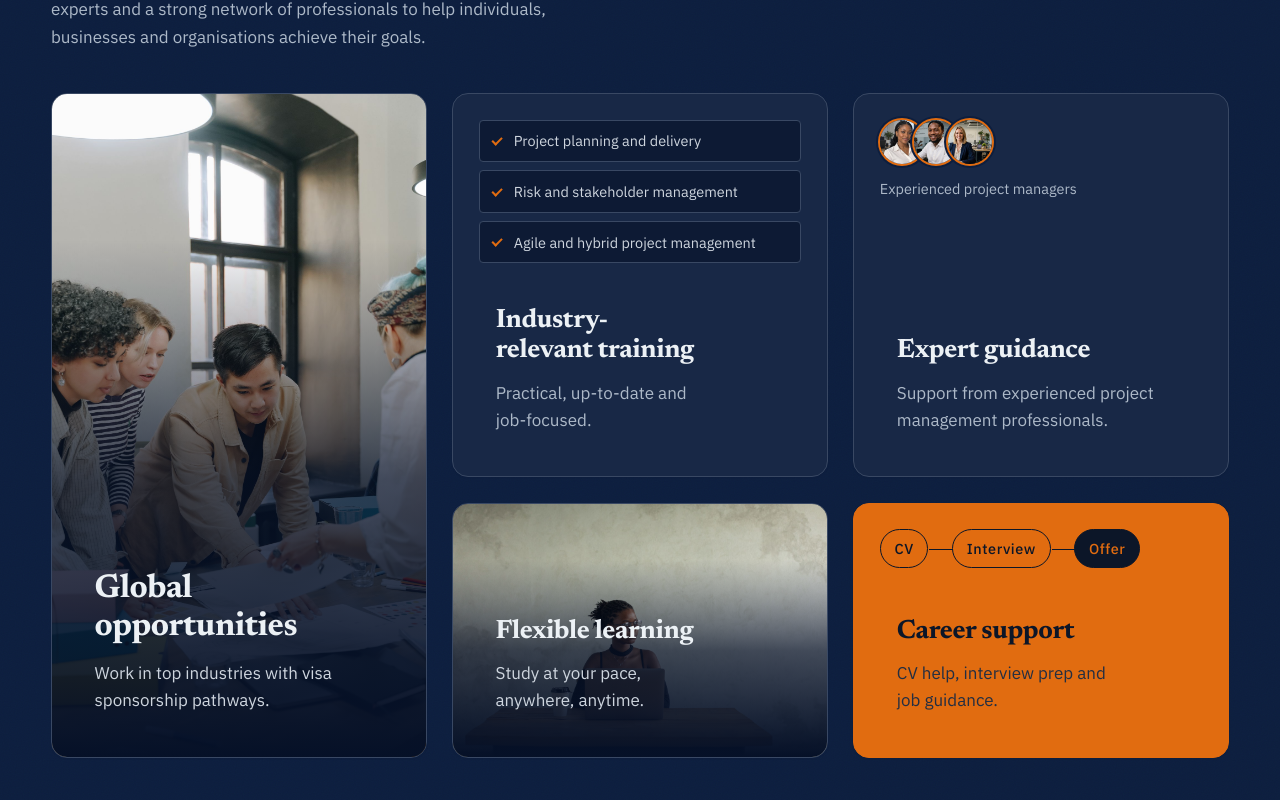
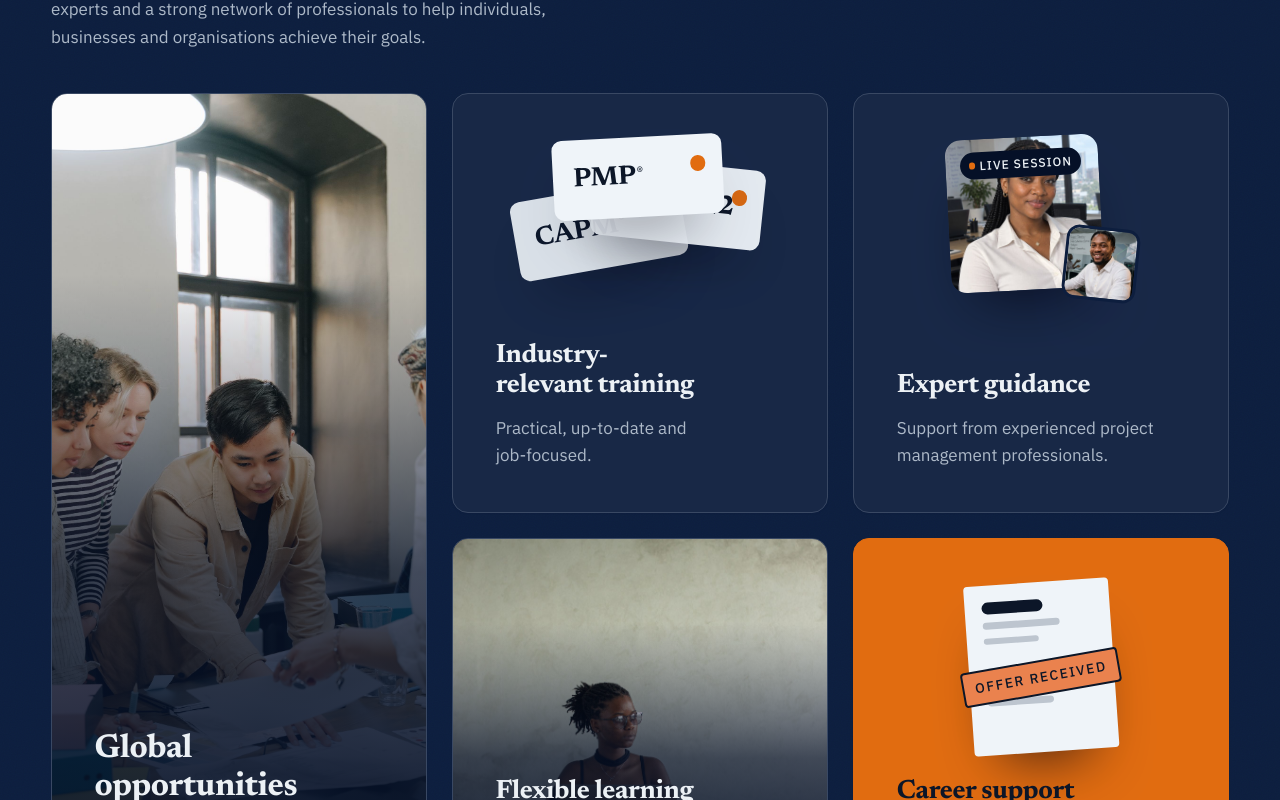
Before and after one commit to Felixdiamond/fafoni, a Next.js app: page / in a window 1280 px wide. Shown: the part 2260-3060 px from the top of the page. Built offline with nearby package versions, Linux system fonts and the light colour scheme.

Commit message:
Why tiles: one large centred object per text tile (certification cards, live session, CV with offer stamp)

```diff
--- a/app/_components/TileMotif.tsx
+++ b/app/_components/TileMotif.tsx
@@ -1,36 +1,46 @@
 import Image from "next/image";
 import adaeze from "@/public/photos/portrait-adaeze.jpg";
 import emmanuel from "@/public/photos/portrait-emmanuel.jpg";
-import blessing from "@/public/photos/portrait-blessing.jpg";
 
-/** Small pieces of real content that give the text tiles a subject without turning them into photos. */
+/** One large centred object per text tile, built in HTML and CSS. */
 export function TileMotif({ kind }: { kind: "training" | "guidance" | "career" }) {
   if (kind === "training") {
     return (
-      <ul className="motif motif--modules" aria-hidden="true">
-        <li>Project planning and delivery</li>
-        <li>Risk and stakeholder management</li>
-        <li>Agile and hybrid project management</li>
-      </ul>
+      <div className="obj obj--certs" aria-hidden="true">
+        <span className="cert cert--3">CAPM<sup>®</sup></span>
+        <span className="cert cert--2">PRINCE2<sup>®</sup></span>
+        <span className="cert cert--1">PMP<sup>®</sup></span>
+      </div>
     );
   }
   if (kind === "guidance") {
     return (
-      <div className="motif motif--people" aria-hidden="true">
-        <span className="motif__faces">
-          <Image src={adaeze} alt="" width={44} height={44} sizes="44px" />
-          <Image src={emmanuel} alt="" width={44} height={44} sizes="44px" />
-          <Image src={blessing} alt="" width={44} height={44} sizes="44px" />
+      <div className="obj obj--session" aria-hidden="true">
+        <span className="session__frame">
+          <Image src={adaeze} alt="" width={200} height={200} sizes="200px" />
         </span>
-        <span className="motif__caption">Experienced project managers</span>
+        <span className="session__badge">
+          <span className="session__dot" />
+          Live session
+        </span>
+        <span className="session__peer">
+          <Image src={emmanuel} alt="" width={64} height={64} sizes="64px" />
+        </span>
       </div>
     );
   }
   return (
-    <ol className="motif motif--steps" aria-hidden="true">
-      <li>CV</li>
-      <li>Interview</li>
-      <li>Offer</li>
-    </ol>
+    <div className="obj obj--cv" aria-hidden="true">
+      <span className="cv__page">
+        <span className="cv__name" />
+        <span className="cv__line cv__line--70" />
+        <span className="cv__line cv__line--50" />
+        <span className="cv__gap" />
+        <span className="cv__line cv__line--90" />
+        <span className="cv__line cv__line--80" />
+        <span className="cv__line cv__line--60" />
+      </span>
+      <span className="cv__stamp">Offer received</span>
+    </div>
   );
 }
--- a/app/site.css
+++ b/app/site.css
@@ -306,21 +306,49 @@ html[data-hide-nav] .nav { transform: translateY(-120%); opacity: 0; pointer-eve
 .tile--photo::after, .tile--photo-tall::after { content: ""; position: absolute; inset: 0; z-index: 1; background: linear-gradient(0deg, var(--color-plate-0) 0%, color-mix(in oklch, var(--color-plate-0) 72%, transparent) 42%, transparent 78%); }
 .tile--photo p, .tile--photo-tall p { color: var(--color-plate-ink-2); }
 .tile--accent { background: var(--color-accent); border-color: var(--color-accent); color: var(--color-accent-ink); }
-/* motifs · content-led details on the text tiles */
-.motif { position: relative; z-index: 2; margin: var(--space-lg) var(--space-lg) 0; }
-.motif--modules { list-style: none; padding: 0; display: grid; gap: var(--space-xs); font-size: var(--text-sm); color: var(--color-plate-ink-2); }
-.motif--modules li { position: relative; padding: 0.5rem 0.75rem 0.5rem 2rem; border: var(--rule-hair) solid var(--color-plate-rule); border-radius: var(--radius-sm); background: color-mix(in oklch, var(--color-plate-0) 55%, transparent); }
-.motif--modules li::before { content: ""; position: absolute; inset-inline-start: 0.75rem; top: 0.95rem; width: 0.7em; height: 0.4em; border-inline-start: 2px solid var(--color-accent); border-block-end: 2px solid var(--color-accent); transform: rotate(-45deg); }
-.motif--people { display: grid; gap: var(--space-sm); justify-items: start; }
-.motif__faces { display: flex; }
-.motif__faces img { width: 44px; height: 44px; border-radius: 50%; object-fit: cover; box-shadow: 0 0 0 2px var(--color-accent), 0 0 0 4px var(--color-plate); }
-.motif__faces img + img { margin-inline-start: -10px; }
-.motif__caption { font-size: var(--text-sm); color: var(--color-plate-muted); }
-.motif--steps { list-style: none; padding: 0; display: flex; align-items: center; gap: 0; flex-wrap: wrap; }
-.motif--steps li { font-size: var(--text-sm); font-weight: 500; letter-spacing: 0.04em; padding: 0.4rem 0.8rem; border: 1.5px solid var(--color-accent-ink); border-radius: 999px; color: var(--color-accent-ink); }
-.motif--steps li + li { position: relative; margin-inline-start: 1.4rem; }
-.motif--steps li + li::before { content: ""; position: absolute; inset-inline-start: -1.4rem; top: 50%; width: 1.4rem; height: 1.5px; background: var(--color-accent-ink); }
-.motif--steps li:last-child { background: var(--color-accent-ink); color: var(--color-accent); }
+/* objects · one large centred piece per text tile */
+.obj { position: relative; z-index: 2; place-self: center; margin-top: var(--space-xl); transition: transform var(--dur-long) var(--ease-out); }
+.tile:hover .obj { transform: translateY(-4px); }
+
+.obj--certs { width: 15rem; height: 9.5rem; }
+.cert {
+  position: absolute; inset-inline-start: 50%; top: 0; width: 10rem; padding: 1.1rem 1.2rem;
+  font-family: var(--font-display); font-weight: 700; font-size: var(--text-lg); letter-spacing: -0.01em; color: var(--color-ink);
+  background: var(--color-paper); border-radius: var(--radius-md); box-shadow: var(--shadow-panel);
+  transform-origin: bottom center;
+}
+.cert sup { font-family: var(--font-body); font-weight: 400; font-size: 0.5em; margin-inline-start: 0.1em; }
+.cert::after { content: ""; position: absolute; inset-inline-end: 1rem; top: 1.25rem; width: 0.9rem; height: 0.9rem; border-radius: 50%; background: var(--color-accent); }
+.cert--1 { transform: translate(-50%, 0) rotate(-3deg); z-index: 3; }
+.cert--2 { transform: translate(-30%, 1.5rem) rotate(6deg); z-index: 2; opacity: 0.95; }
+.cert--3 { transform: translate(-70%, 3rem) rotate(-10deg); z-index: 1; opacity: 0.9; }
+.tile:hover .cert--2 { transform: translate(-22%, 1.8rem) rotate(9deg); }
+.tile:hover .cert--3 { transform: translate(-78%, 3.4rem) rotate(-14deg); }
+.cert { transition: transform var(--dur-long) var(--ease-out); }
+
+.obj--session { width: 11rem; height: 9rem; }
+.session__frame { position: absolute; inset-inline-start: 0; top: 0; width: 9rem; height: 9rem; border-radius: var(--radius-lg); overflow: clip; box-shadow: var(--shadow-panel); transform: rotate(-3deg); }
+.session__frame img { width: 100%; height: 100%; object-fit: cover; object-position: 50% 20%; display: block; }
+.session__badge { position: absolute; inset-inline-start: 0.75rem; top: 0.75rem; display: inline-flex; align-items: center; gap: 0.4em; padding: 0.3em 0.7em; border-radius: 999px; background: var(--color-plate-0); color: var(--color-plate-ink); font-size: 0.72rem; font-weight: 500; letter-spacing: 0.08em; text-transform: uppercase; transform: rotate(-3deg); }
+.session__dot { width: 0.5em; height: 0.5em; border-radius: 50%; background: var(--color-accent); box-shadow: 0 0 0 0 var(--color-accent); animation: session-pulse 2s ease-out infinite; }
+@keyframes session-pulse { 0% { box-shadow: 0 0 0 0 color-mix(in oklch, var(--color-accent) 60%, transparent); } 100% { box-shadow: 0 0 0 0.6em transparent; } }
+.session__peer { position: absolute; inset-inline-end: 0; bottom: -0.5rem; width: 4rem; height: 4rem; border-radius: var(--radius-md); overflow: clip; box-shadow: 0 0 0 3px var(--color-plate), var(--shadow-panel); transform: rotate(6deg); }
+.session__peer img { width: 100%; height: 100%; object-fit: cover; display: block; }
+
+.obj--cv { width: 11rem; height: 9rem; }
+.cv__page { position: absolute; inset-inline-start: 50%; top: 0; width: 8.5rem; height: 10rem; padding: 1rem; display: grid; align-content: start; gap: 0.5rem; background: var(--color-paper); border-radius: var(--radius-sm); box-shadow: var(--shadow-panel); transform: translateX(-50%) rotate(-4deg); }
+.cv__name { height: 0.7rem; width: 55%; border-radius: 999px; background: var(--color-ink); }
+.cv__line { height: 0.4rem; border-radius: 999px; background: var(--color-rule); }
+.cv__line--90 { width: 90%; } .cv__line--80 { width: 80%; } .cv__line--70 { width: 70%; } .cv__line--60 { width: 60%; } .cv__line--50 { width: 50%; }
+.cv__gap { height: 0.4rem; }
+.cv__stamp { position: absolute; inset-inline-start: 50%; top: 4.6rem; transform: translateX(-50%) rotate(-10deg); padding: 0.35em 0.8em; border: 2px solid var(--color-accent-ink); border-radius: 0.3em; color: var(--color-accent-ink); font-family: var(--font-body); font-weight: 500; font-size: 0.8rem; letter-spacing: 0.12em; text-transform: uppercase; white-space: nowrap; background: color-mix(in oklch, var(--color-accent) 85%, white); }
+.tile--accent .obj--cv .cv__stamp { transform: translateX(-50%) rotate(-10deg); }
+.tile:hover .cv__stamp { transform: translateX(-50%) rotate(-6deg) scale(1.04); }
+
+@media (max-width: 59.99rem) {
+  .obj { margin-top: var(--space-2xl); transform: scale(1.15); transform-origin: center top; }
+}
+
 .tile { align-content: space-between; }
 .tile--photo, .tile--photo-tall { align-content: end; }
 @media (max-width: 59.99rem) {
```
